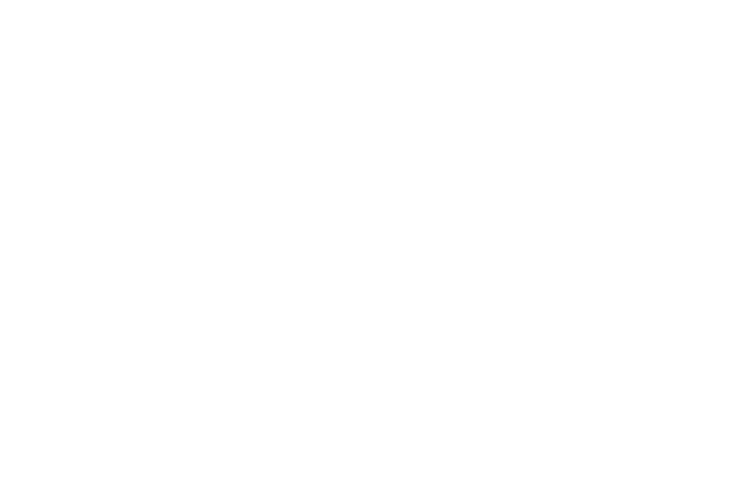
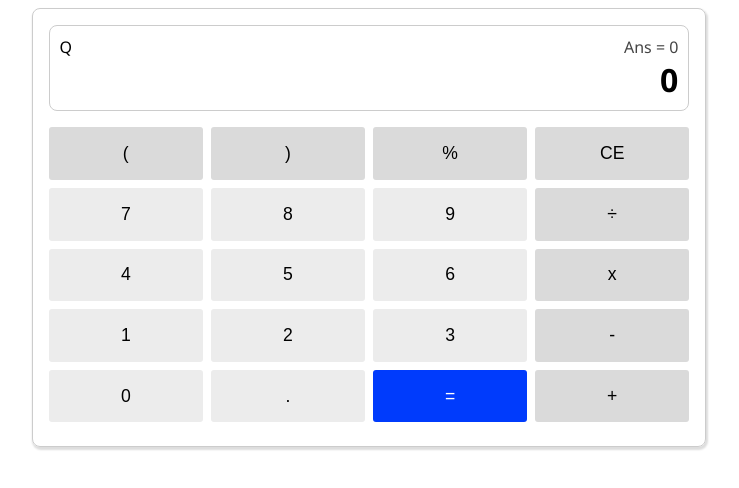
Before and after one commit to nadchif/alc-calc-practice, a plain HTML site: page index.html in a window 1280 px wide. Shown: the whole page, without its empty margins (271-1010 px from the left). Drawn offline with Linux system fonts and the light colour scheme.

Commit message:
Initial app layout

```diff
--- a/assets/app.css
+++ b/assets/app.css
@@ -0,0 +1,71 @@
+.page-container{
+    display: flex;
+    flex-direction: row;
+}
+.calc-frame{
+    border:1px solid #ccc;
+    padding: 1em;
+    border-radius: 0.5em;
+    flex-basis: 640px;
+    box-shadow: 1px 2px 2px 1px #ddd;
+}
+body{
+    background: #fff;
+    font-family: 'Segoe UI', Tahoma, Geneva, Verdana, sans-serif
+}
+.calc-screen{
+    border:1px solid #ccc;
+    padding: 0.6em;
+    border-radius: 0.5em;
+    margin-bottom: 1em;
+}
+.flex-padding{
+display:none;
+flex: 1;
+}
+.top-line{
+    display:flex;
+}
+.recent-equation{
+    flex: 1;
+    text-align: right;
+    color: #444;
+}
+.digits-line{
+    font-size: 2em;
+    font-weight: 600;
+    text-align: right;
+}
+.button-row{
+    display:flex;
+    justify-content: space-between;
+    margin-bottom:0.5em;
+    margin-top:0.5em;
+}
+.btn-wrapper{
+    flex-basis: 24%
+}
+.btn {
+    border: none;
+    text-align: center;
+    padding: 0.9em;
+    width: 100%;
+    border-radius: 3px;
+    font-size:1.1em;
+}
+.btn-operator{
+    background: #dadada
+}
+.btn-number{
+    background: #ececec
+}
+.btn-special{
+    color: #fff;
+    background: rgb(0, 59, 252)
+}
+
+@media (min-width: 640px){
+.flex-padding{
+    display: block;
+}
+}
--- a/index.html
+++ b/index.html
@@ -1,12 +1,112 @@
 <!DOCTYPE HTML>
 <html>
+
 <head>
     <title>Calculator</title>
     <meta name="viewport" content="width=device-width, initial-scale=1.0">
     <link rel="stylesheet" href="assets/app.css">
 </head>
+
 <body>
+    <div class="page-container">
         <!--Main Calculator Body-->
+        <div class="flex-padding"></div>
+        <div class="calc-frame">
+            <div class="calc-screen">
+                <div class="top-line">
+                    <div class="recent-icon">Q</div>
+                    <div class="recent-equation">Ans = 0</div>
+                </div>
+                <div class="digits-line">
+                    0
+                </div>
+            </div>
+
+            <div class="calc-buttons">
+                <!--first row-->
+                <div class="button-row">
+                    <div class="btn-wrapper">
+                        <button class="btn btn-operator">(</button>
+                    </div>
+                    <div class="btn-wrapper">
+                        <button class="btn btn-operator">)</button>
+                    </div>
+                    <div class="btn-wrapper">
+                        <button class="btn btn-operator">%</button>
+                    </div>
+                    <div class="btn-wrapper">
+                        <button class="btn btn-operator">CE</button>
+                    </div>
+                </div>
+                <!--second row-->
+                <div class="button-row">
+                        <div class="btn-wrapper">
+                            <button class="btn btn-number">7</button>
+                        </div>
+                        <div class="btn-wrapper">
+                            <button class="btn btn-number">8</button>
+                        </div>
+                        <div class="btn-wrapper">
+                            <button class="btn btn-number">9</button>
+                        </div>
+                        <div class="btn-wrapper">
+                            <button class="btn btn-operator">÷</button>
+                        </div>
+                    </div>
+
+               <!--third row-->
+                <div class="button-row">
+                        <div class="btn-wrapper">
+                            <button class="btn btn-number">4</button>
+                        </div>
+                        <div class="btn-wrapper">
+                            <button class="btn btn-number">5</button>
+                        </div>
+                        <div class="btn-wrapper">
+                            <button class="btn btn-number">6</button>
+                        </div>
+                        <div class="btn-wrapper">
+                            <button class="btn btn-operator">x</button>
+                        </div>
+                    </div>
+
+                 <!--fourth row-->
+                <div class="button-row">
+                        <div class="btn-wrapper">
+                            <button class="btn btn-number">1</button>
+                        </div>
+                        <div class="btn-wrapper">
+                            <button class="btn btn-number">2</button>
+                        </div>
+                        <div class="btn-wrapper">
+                            <button class="btn btn-number">3</button>
+                        </div>
+                        <div class="btn-wrapper">
+                            <button class="btn btn-operator">-</button>
+                        </div>
+                    </div>
+
+                                   <!--fifth row-->
+                <div class="button-row">
+                        <div class="btn-wrapper">
+                            <button class="btn btn-number">0</button>
+                        </div>
+                        <div class="btn-wrapper">
+                            <button class="btn btn-number">.</button>
+                        </div>
+                        <div class="btn-wrapper">
+                            <button class="btn btn-special">=</button>
+                        </div>
+                        <div class="btn-wrapper">
+                            <button class="btn btn-operator">+</button>
+                        </div>
+                    </div>
+
+            </div>
+        </div>
+        <div class="flex-padding"></div>
+    </div>
 </body>
 <script src="assets/app.js"></script>
+
 </html>
```
Lines whose indentation alone changed are shown as unchanged.
